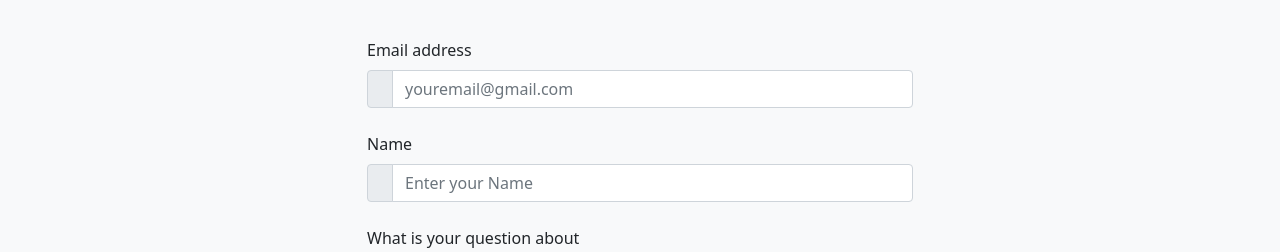
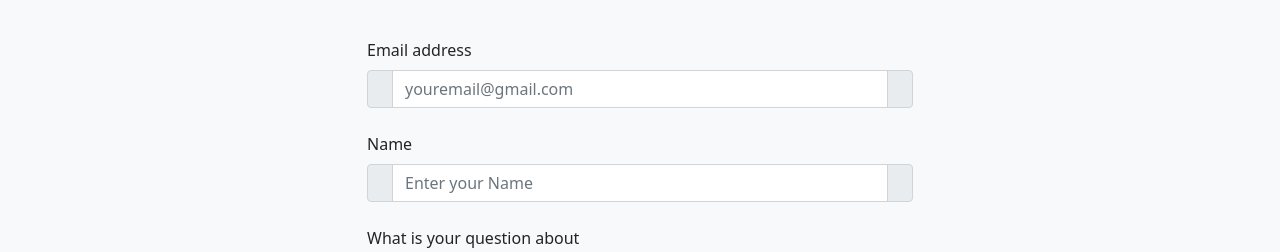
Before and after one commit to NeemaMwende/eBooks, a plain HTML site: page index.html in a window 1280 px wide. Shown: the part 2793-3045 px from the top of the page. Drawn offline with nearby package versions, Linux system fonts and the light colour scheme.

Commit message:
Tooltips updates

```diff
--- a/index.html
+++ b/index.html
@@ -258,12 +258,14 @@
                     <div class="mb-4 input-group">
                         <span class="input-group-text"><i class="bi bi-envelope-fill"></i></span>
                         <input type="email" class="form-control" id="email" placeholder="youremail@gmail.com">
+                        <span class="input-group-text"><span class="tt" data-bs-placement="bottom" title="Enter an email address we can reply to"><i class="bi bi-question-circle text-muted"></span></i></span>
                     </div>
 
                     <label for="name" class="form-label">Name</label>
                     <div class="mb-4 input-group">
                         <span class="input-group-text"><i class="bi bi-person-fill"></i></span>
                         <input type="text" class="form-control" id="name" placeholder="Enter your Name">
+                        <span class="input-group-text"><span class="tt" data-bs-placement="bottom" title="Pretty Self Explanatory"><i class="bi bi-question-circle text-muted"></span></i></span>
                     </div>
 
                     <label for="subject" class="form-label">What is your question about</label>
```
